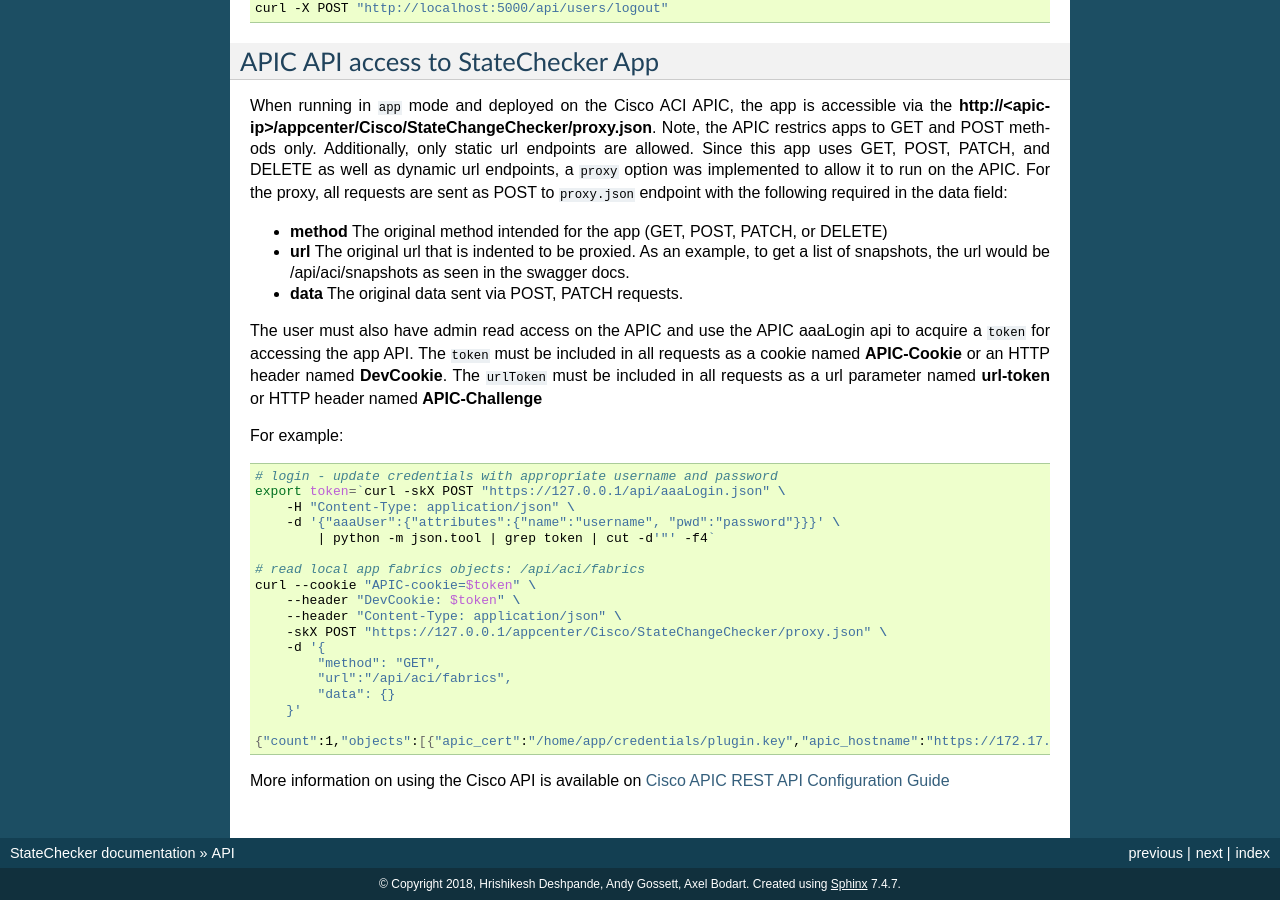
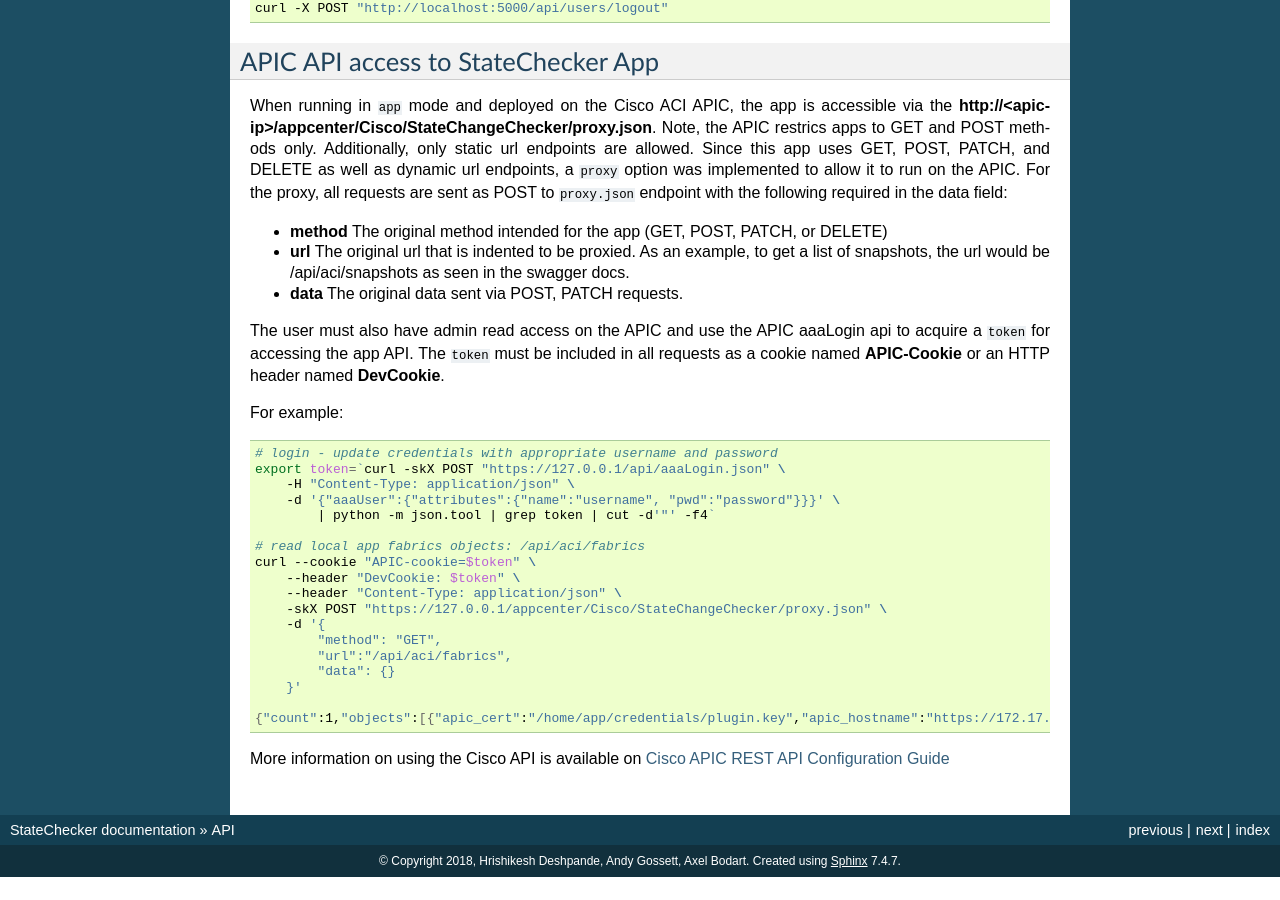
Before and after one commit to datacenter/statechecker, a Sphinx documentation site: the page built from docs/api.rst, in a window 1280 px wide and 900 px high, scrolled down 1094 px. Built offline with Sphinx 7.4.7, drawn with Linux system fonts in a browser that asks for light colours; after the commit the page ends 1971 px from its top, so only the background shows below that.

Commit message:
removed reference to APIC-challenge

```diff
--- a/docs/api.rst
+++ b/docs/api.rst
@@ -54,9 +54,7 @@
 
 The user must also have admin read access on the APIC and use the APIC aaaLogin api to acquire a
 ``token`` for accessing the app API. The ``token`` must be included in all requests as a cookie
-named **APIC-Cookie** or an HTTP header named **DevCookie**.  The ``urlToken``
-must be included in all requests as a url parameter named **url-token** or HTTP header named
-**APIC-Challenge**
+named **APIC-Cookie** or an HTTP header named **DevCookie**.
 
 For example:
 
```
